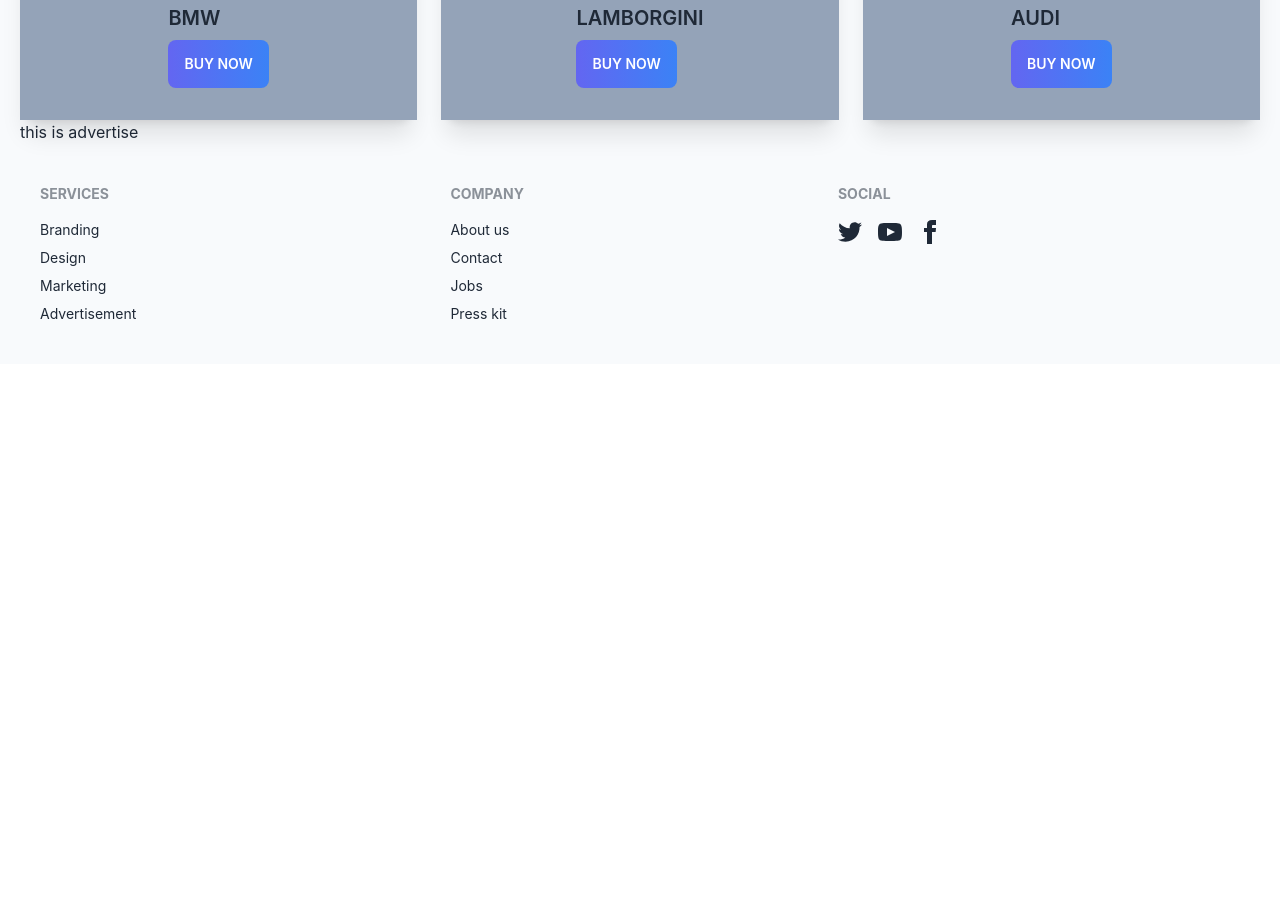
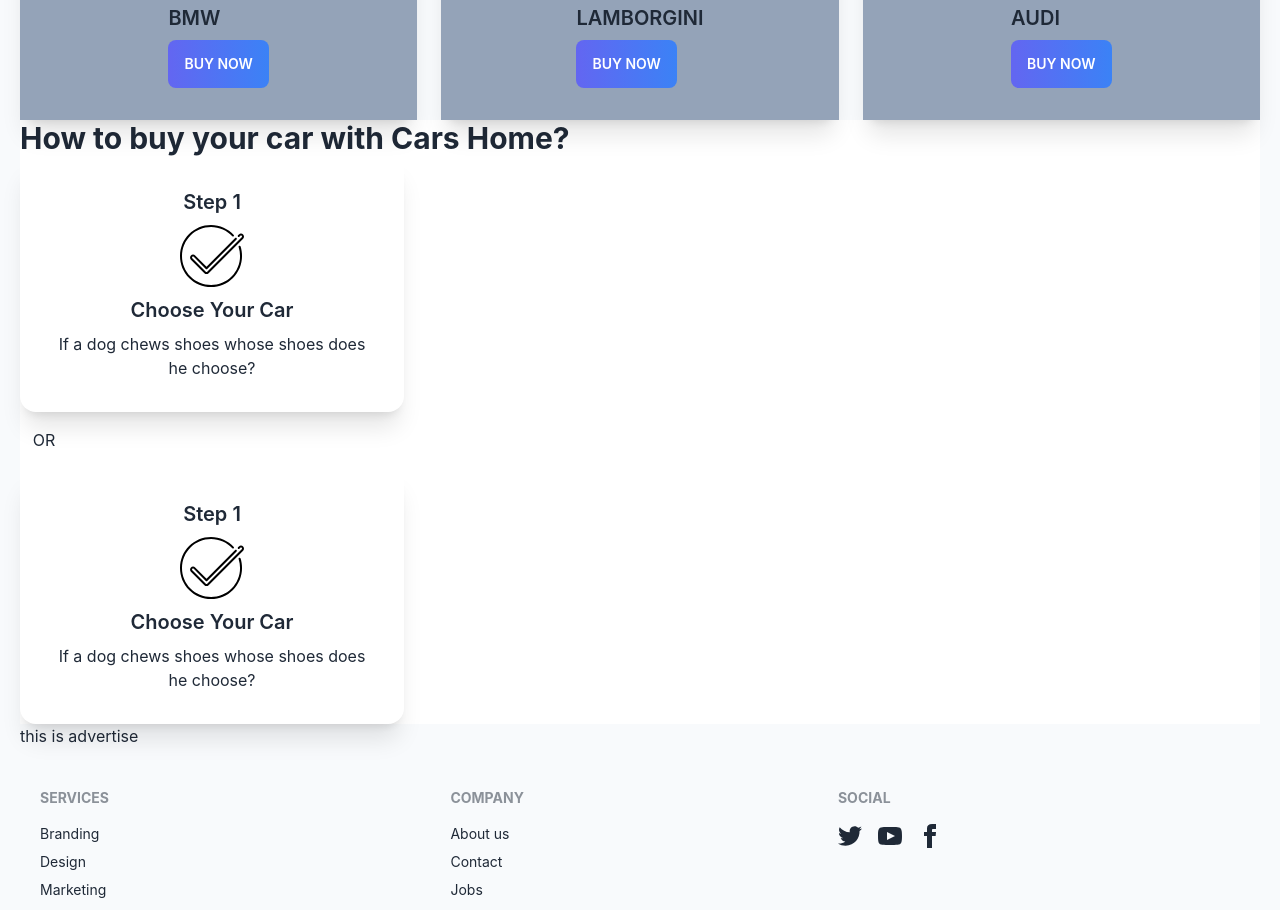
Before and after one commit to maruf11604/my-used-cars-client-repo, a React (Create React App) app: page / in a window 1280 px wide. Shown: the part 1400-2310 px from the top of the page. Before the commit the page ends 1764 px from the top, so only its background shows below. Built offline with nearby package versions, Linux system fonts and the light colour scheme.

Commit message:
added 404 route

```diff
--- a/src/Pages/Home/Home/Home.js
+++ b/src/Pages/Home/Home/Home.js
@@ -2,12 +2,14 @@
 import Advertise from "../Advertise/Advertise";
 import Banner from "../Banner/Banner";
 import Category from "../Category/Category";
+import Instraction from "../Instraction/Instraction";
 
 const Home = () => {
   return (
     <div className="mx-5 ">
       <Banner></Banner>
       <Category></Category>
+      <Instraction></Instraction>
       <Advertise></Advertise>
     </div>
   );
--- /dev/null
+++ b/src/Pages/Home/Instraction/Instraction.js
@@ -0,0 +1,38 @@
+import React from "react";
+import icon1 from "../../../assets/icons/check.svg";
+
+const Instraction = () => {
+  return (
+    <div className="bg-base-100">
+      <h2 className="text-3xl font-bold">
+        How to buy your car with Cars Home?
+      </h2>
+      <div>
+        {/* card one */}
+        <div className="card w-96  text-center shadow-xl">
+          <div className="card-body ">
+            <h2 className="text-xl font-semibold">Step 1</h2>
+            <figure>
+              <img src={icon1} alt="Shoes" className="h-16 " />
+            </figure>
+            <h2 className="text-xl font-semibold">Choose Your Car</h2>
+            <p>If a dog chews shoes whose shoes does he choose?</p>
+          </div>
+        </div>
+        <div className="divider lg:divider-horizontal">OR</div>
+        <div className="card w-96  text-center shadow-xl">
+          <div className="card-body ">
+            <h2 className="text-xl font-semibold">Step 1</h2>
+            <figure>
+              <img src={icon1} alt="Shoes" className="h-16 " />
+            </figure>
+            <h2 className="text-xl font-semibold">Choose Your Car</h2>
+            <p>If a dog chews shoes whose shoes does he choose?</p>
+          </div>
+        </div>
+      </div>
+    </div>
+  );
+};
+
+export default Instraction;
--- /dev/null
+++ b/src/Pages/NotFound/NotFound.js
@@ -0,0 +1,7 @@
+import React from "react";
+
+const NotFound = () => {
+  return <div>this page is not found 404</div>;
+};
+
+export default NotFound;
--- a/src/Routes/Routes.js
+++ b/src/Routes/Routes.js
@@ -3,6 +3,7 @@
 import Blog from "../Pages/Home/Blog/Blog";
 import Home from "../Pages/Home/Home/Home";
 import Login from "../Pages/Login/Login/Login";
+import NotFound from "../Pages/NotFound/NotFound";
 
 const router = createBrowserRouter([
   {
@@ -23,6 +24,10 @@
       },
     ],
   },
+  {
+    path: "*",
+    element: <NotFound></NotFound>,
+  },
 ]);
 
 export default router;
```
Also changed, not shown: src/assets/icons/check.svg (added).
